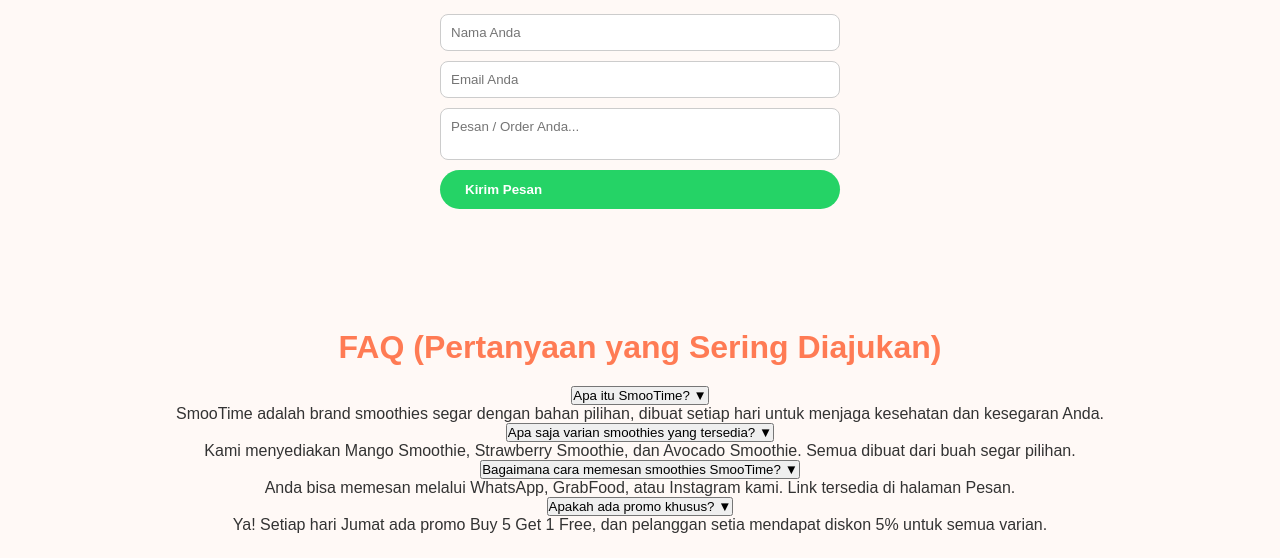
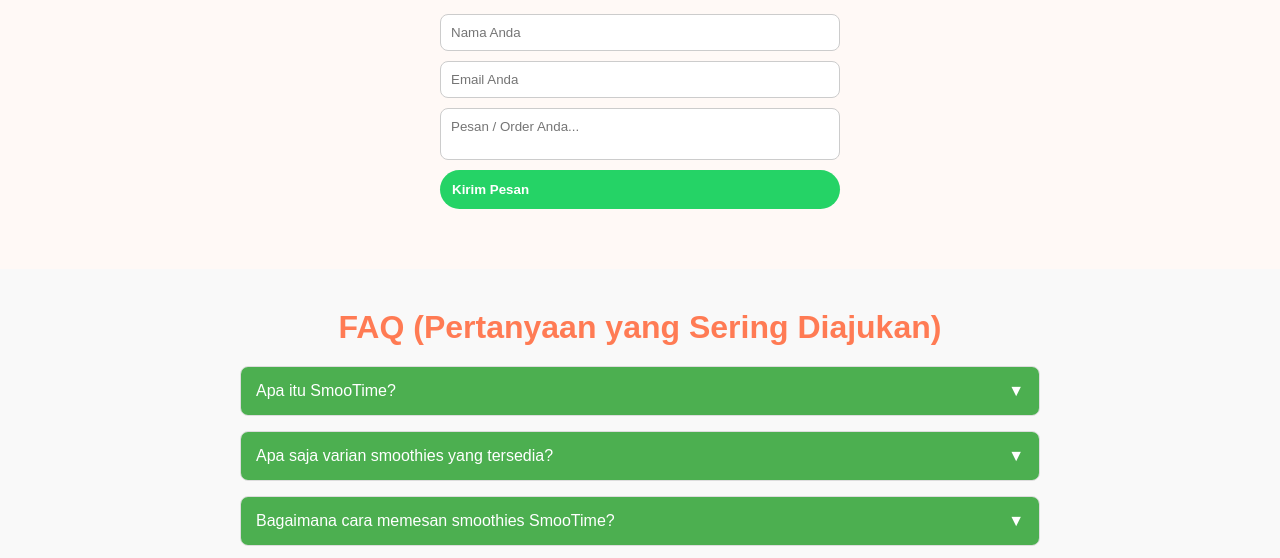
Before and after one commit to PutriIsmahAshilah/Website-smootime, a plain HTML site: page index.html in a window 1280 px wide. Shown: the part 2287-2845 px from the top of the page. Drawn offline with Linux system fonts and the light colour scheme.

Commit message:
Update styles.css

```diff
--- a/assets/styles.css
+++ b/assets/styles.css
@@ -260,6 +260,11 @@ h2 {
 .contact-form button {
   border: none;
   cursor: pointer;
+  background: #25D366;
+  color: #fff;
+  padding: 12px;
+  border-radius: 30px;
+  font-weight: bold;
 }
 
 /* ===== FOOTER ===== */
@@ -275,3 +280,54 @@ footer img.icon-small {
   margin-left: 5px;
   vertical-align: middle;
 }
+
+/* ===== FAQ Accordion with Slide Animation ===== */
+#faq {
+  background: #f9f9f9;
+  padding: 40px;
+}
+.faq-container {
+  max-width: 800px;
+  margin: auto;
+}
+.faq-item {
+  margin-bottom: 15px;
+  border: 1px solid #ddd;
+  border-radius: 8px;
+  overflow: hidden;
+}
+.faq-question {
+  width: 100%;
+  text-align: left;
+  padding: 15px;
+  background: #4CAF50;
+  color: #fff;
+  font-size: 16px;
+  border: none;
+  cursor: pointer;
+  display: flex;
+  justify-content: space-between;
+  align-items: center;
+}
+.faq-question:hover {
+  background: #45a049;
+}
+.arrow {
+  font-weight: bold;
+  transition: transform 0.3s;
+}
+.faq-answer {
+  max-height: 0;
+  overflow: hidden;
+  transition: max-height 0.4s ease, padding 0.4s ease;
+  padding: 0 15px;
+  background: #fff;
+  color: #333;
+}
+.faq-item.active .faq-answer {
+  max-height: 200px;
+  padding: 15px;
+}
+.faq-item.active .arrow {
+  transform: rotate(180deg); /* ubah ▼ jadi ▲ */
+}
```
